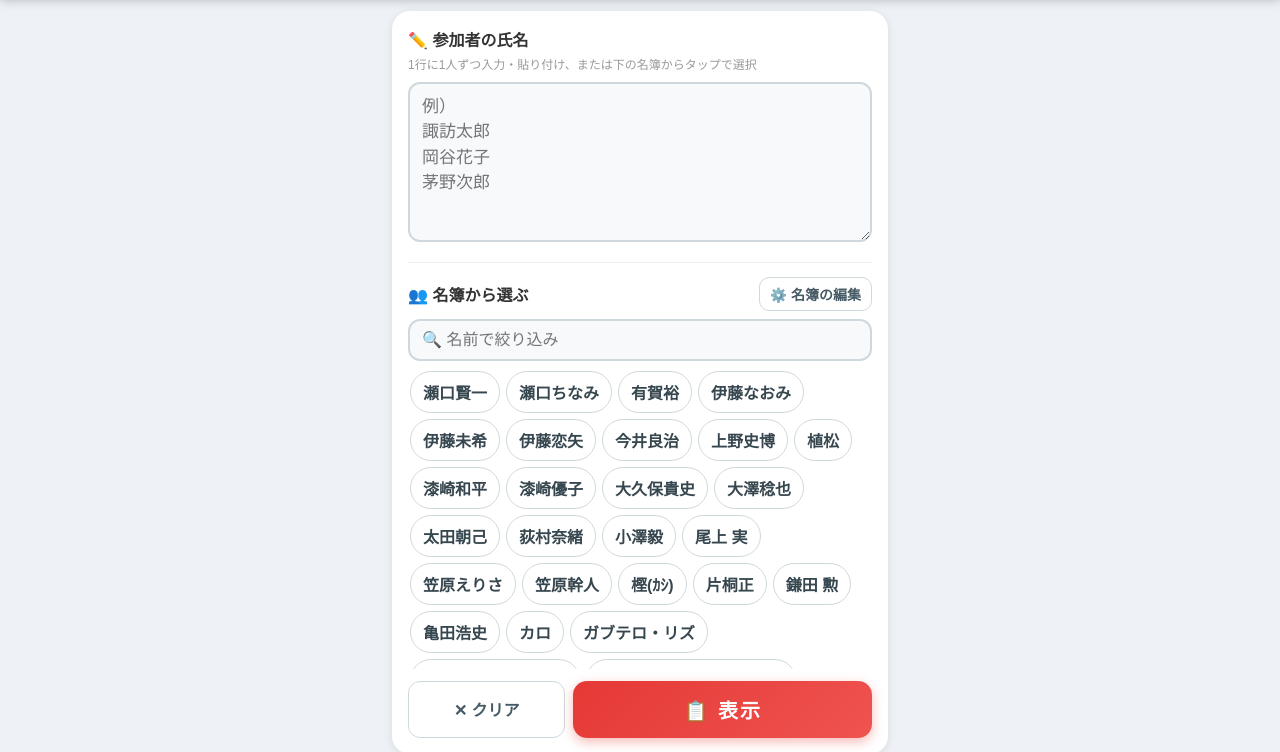
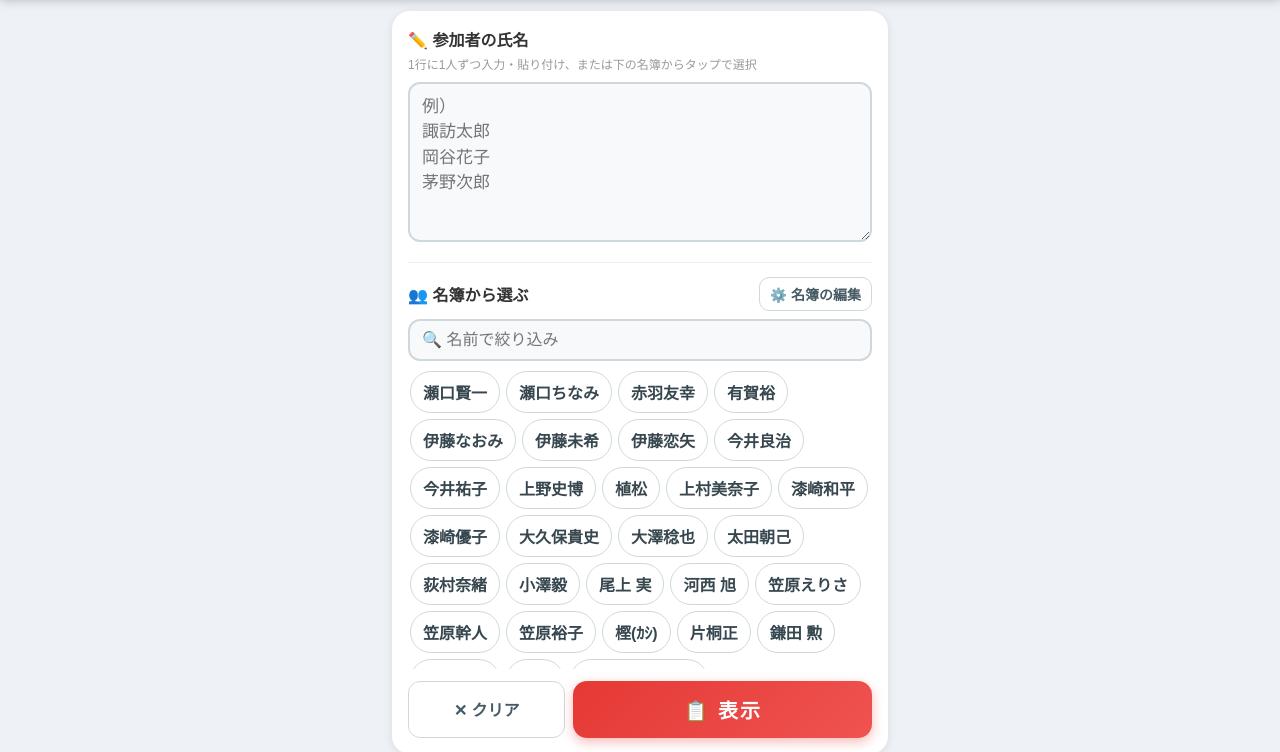
Before and after one commit to segchapp/pickele, a plain HTML site: page members.html in a window 1280 px wide. Shown: the part 115-867 px from the top of the page. Drawn offline with Linux system fonts and the light colour scheme.

Commit message:
Add files via upload

```diff
--- a/members.html
+++ b/members.html
@@ -1484,13 +1484,16 @@
   const DEFAULT_ROSTER = `
 瀬口賢一
 瀬口ちなみ
+赤羽友幸
 有賀裕
 伊藤なおみ
 伊藤未希
 伊藤恋矢
 今井良治
+今井祐子
 上野史博
 植松
+上村美奈子
 漆崎和平
 漆崎優子
 大久保貴史
@@ -1499,8 +1502,10 @@
 荻村奈緒
 小澤毅
 尾上 実
+河西 旭
 笠原えりさ
 笠原幹人
+笠原裕子
 樫(ｶｼ)
 片桐正
 鎌田 勲
@@ -1547,10 +1552,14 @@
 根岸直子
 野村直樹
 野村千史
+長谷川綾一
+長谷川佳亮
+長谷川眞大
+原山剛好
+原山未阿
+原山結衣
 林誠二
 林 優樹
-長谷川綾一
-長谷川佳亮
 原 元気
 原 千恵珠
 原 千恵珠の父
```
